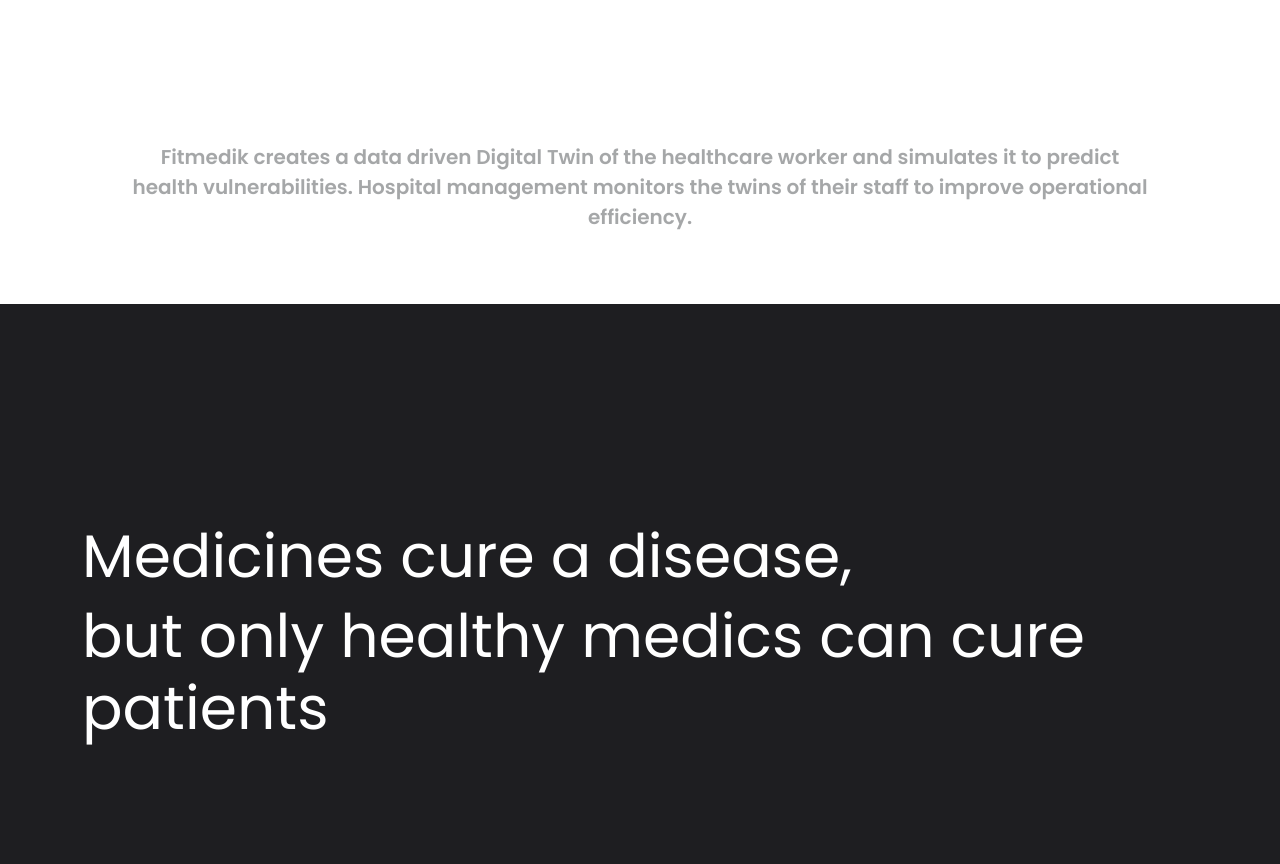
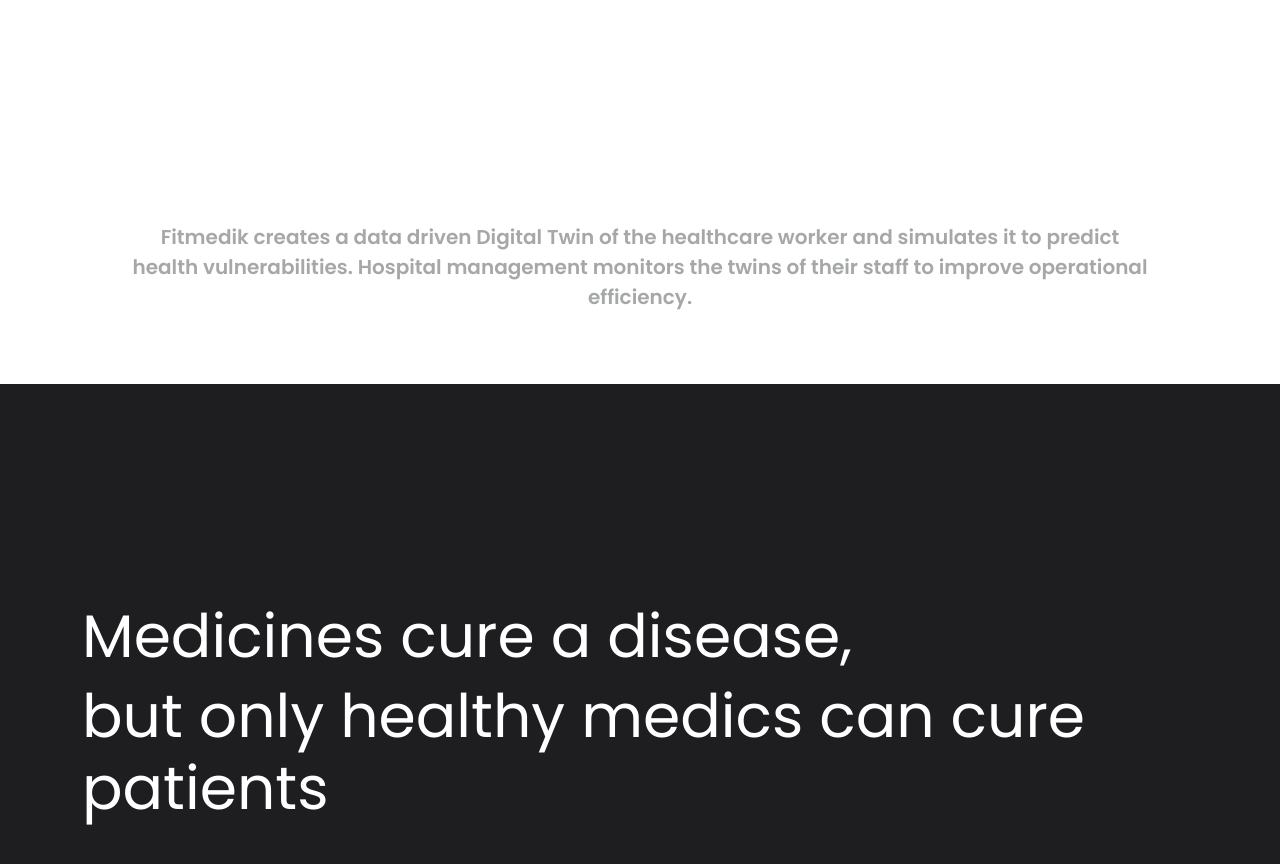
Before and after one commit to souvagyaganguli/fitmedik, a React (Create React App) app: page / in a window 1280 px wide. Shown: the part 1756-2620 px from the top of the page. Built offline with nearby package versions, Linux system fonts and the light colour scheme.

Commit message:
fix disappear on small screens

```diff
--- a/src/components/Doctor_Game/Doctor_Game.css
+++ b/src/components/Doctor_Game/Doctor_Game.css
@@ -11,6 +11,11 @@
 .doctor_head_text {
     font-size: 40px;
     text-align: center;
+}
+@media screen and (max-width: 768px) {
+  .doctor_container > * {
+    display: none;
+  }
 }
 .doctor_container {
     /* height: 110vh; */
@@ -68,5 +73,6 @@
     position: absolute;
 }
 .doctor_bottomtext {
+    padding-top: 5rem;
     text-align: center;
 }
```
